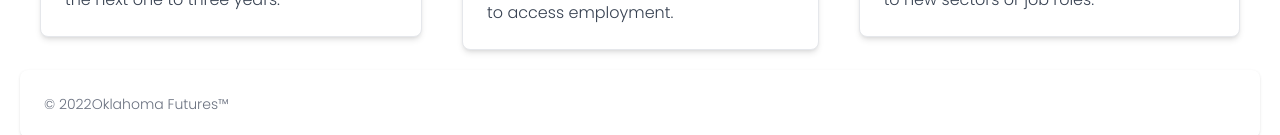
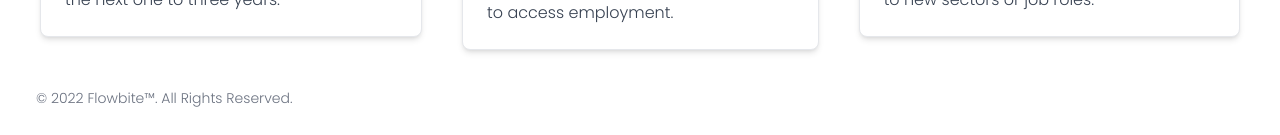
Before and after one commit to EK-Engineering/OK-Futures, a React (Create React App) app: page / in a window 1280 px wide. Shown: the part 1810-1945 px from the top of the page. Built offline with nearby package versions, Linux system fonts and the light colour scheme.

Commit message:
replaces buggy flowbite-react footer with tailwind footer

```diff
--- a/src/App.css
+++ b/src/App.css
@@ -36,9 +36,3 @@
     transform: rotate(360deg);
   }
 } */
-
-#root {
-  background-color: #F9F5F4;
-  height: 100%;
-  width: 100vw;
-}
--- a/src/Components/Layout/Foot.jsx
+++ b/src/Components/Layout/Foot.jsx
@@ -3,17 +3,23 @@
 
 export default function Foot() {
   return (
-    <Footer container={true}>
-      <Footer.Copyright
-        href="/"
-        by="Oklahoma Futures™"
-        year={2022}
-      />
-      <Footer.LinkGroup>
-        {/* <Footer.Link href="#">
-      About
-    </Footer.Link> */}
-      </Footer.LinkGroup>
-    </Footer>
+    <footer class="p-4 bg-transparent w-full p-3 border-none dark:bg-gray-800">
+      <span class="text-sm text-gray-500 sm:text-center dark:text-gray-400">© 2022 <a href="https://flowbite.com/" class="hover:underline">Flowbite™</a>. All Rights Reserved.
+      </span>
+      {/* <ul class="flex flex-wrap items-center mt-3 text-sm text-gray-500 dark:text-gray-400 sm:mt-0">
+        <li>
+          <a href="#" className="mr-4 hover:underline md:mr-6 ">About</a>
+        </li>
+        <li>
+          <a href="#" className="mr-4 hover:underline md:mr-6">Privacy Policy</a>
+        </li>
+        <li>
+          <a href="#" className="mr-4 hover:underline md:mr-6">Licensing</a>
+        </li>
+        <li>
+          <a href="#" className="hover:underline">Contact</a>
+        </li>
+      </ul> */}
+    </footer>
   )
 }
```
